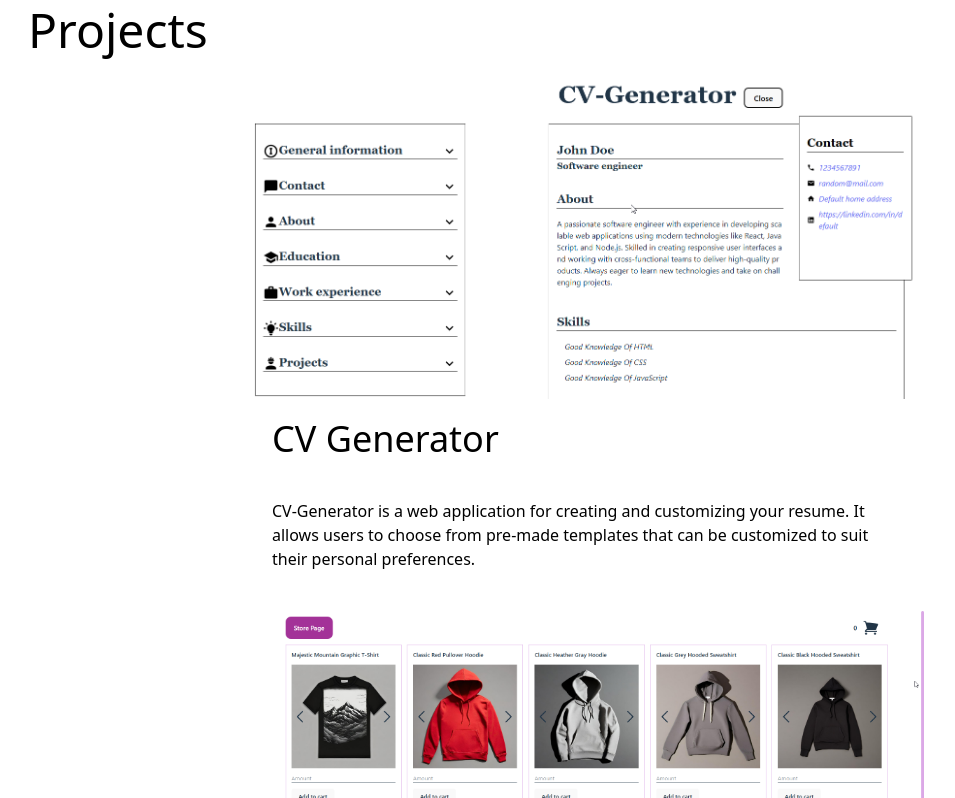
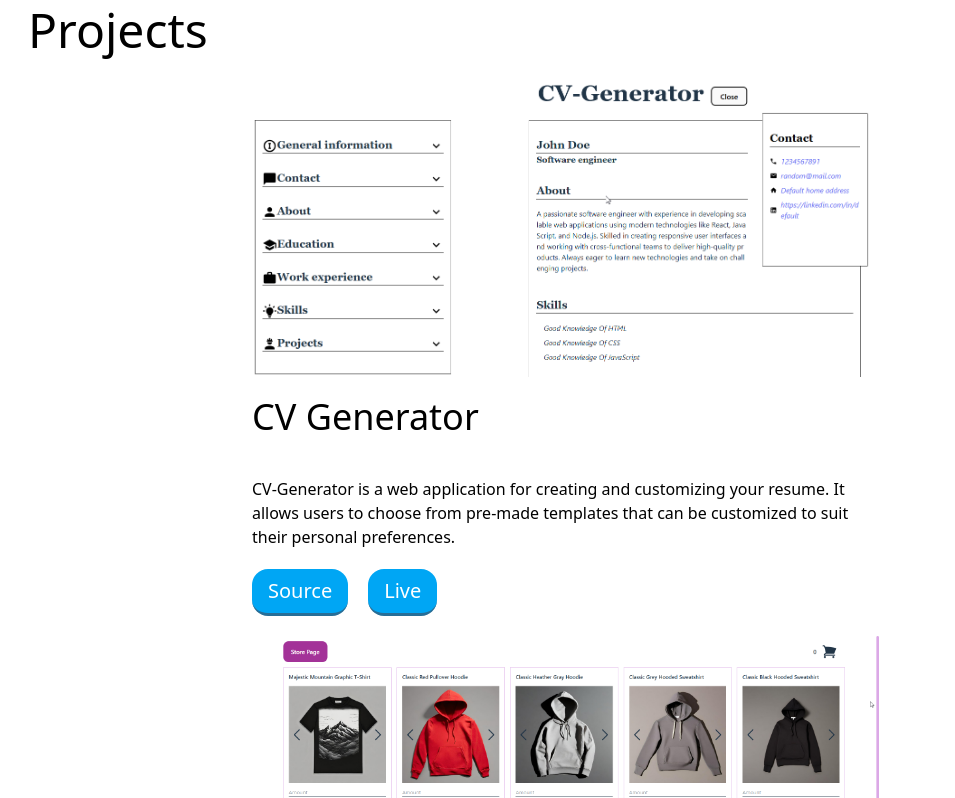
Before and after one commit to R3ndrex/Portfolio, a React (Vite) app: page / in a window 1280 px wide. Shown: the part 1264-2062 px from the top of the page, without its empty margins (164-1119 px from the left). Built offline with nearby package versions, Linux system fonts and the light colour scheme.

Commit message:
add anchors for live and source of projects,style them

```diff
--- a/src/components/MainContent.jsx
+++ b/src/components/MainContent.jsx
@@ -8,6 +8,7 @@ const projects = [
         image: CVImage,
         alt: "cv-generator-image",
         link: "https://github.com/R3ndrex/CV-Generator",
+        live: "https://vercel.com/r3ndrexs-projects/cv-generator",
         description:
             "CV-Generator is a web application for creating and customizing your resume. It allows users to choose from pre-made templates that can be customized to suit their personal preferences.",
     },
@@ -16,6 +17,7 @@ const projects = [
         image: ShopppingImage,
         alt: "shopping-site-image",
         link: "https://github.com/R3ndrex/Shopping-Cart",
+        live: "https://vercel.com/r3ndrexs-projects/shopping-cart",
         description:
             "Shopping Cart Simulator is a simple and user-friendly web application for simulating online shopping. Product data is fetched from the Fake Store API, and the cart allows you to add, remove, and purchase items.",
     },
@@ -51,16 +53,28 @@ export default function MainContent() {
                 <ul className="projects flex flex-col gap-5">
                     {projects.map((project) => {
                         return (
-                            <li className="project flex flex-col w-[75%]">
-                                <img
-                                    src={project.image}
-                                    alt={project.alt}
-                                    width={800}
-                                />
-                                <h3 className="text-4xl p-5">
+                            <li className="project flex flex-col w-[70%]">
+                                <img src={project.image} alt={project.alt} />
+                                <h3 className="text-4xl p-5 pl-0">
                                     {project.title}
                                 </h3>
-                                <p className="p-5">{project.description}</p>
+                                <p className="p-5 pl-0">
+                                    {project.description}
+                                </p>
+                                <div className="flex items-center gap-5">
+                                    <a
+                                        className="text-xl bg-sky-500 text-white rounded-2xl link pb-2 pt-2 pl-4 pr-4"
+                                        href={project.link}
+                                    >
+                                        Source
+                                    </a>
+                                    <a
+                                        className="text-xl bg-sky-500 text-white rounded-2xl link pb-2 pt-2 pl-4 pr-4"
+                                        href={project.live}
+                                    >
+                                        Live
+                                    </a>
+                                </div>
                             </li>
                         );
                     })}
```
